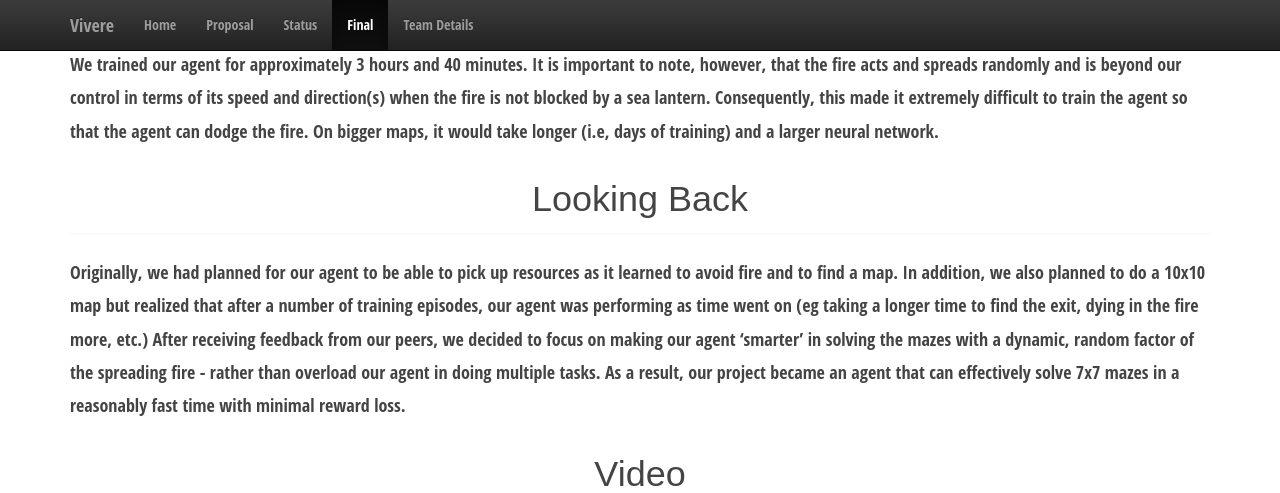
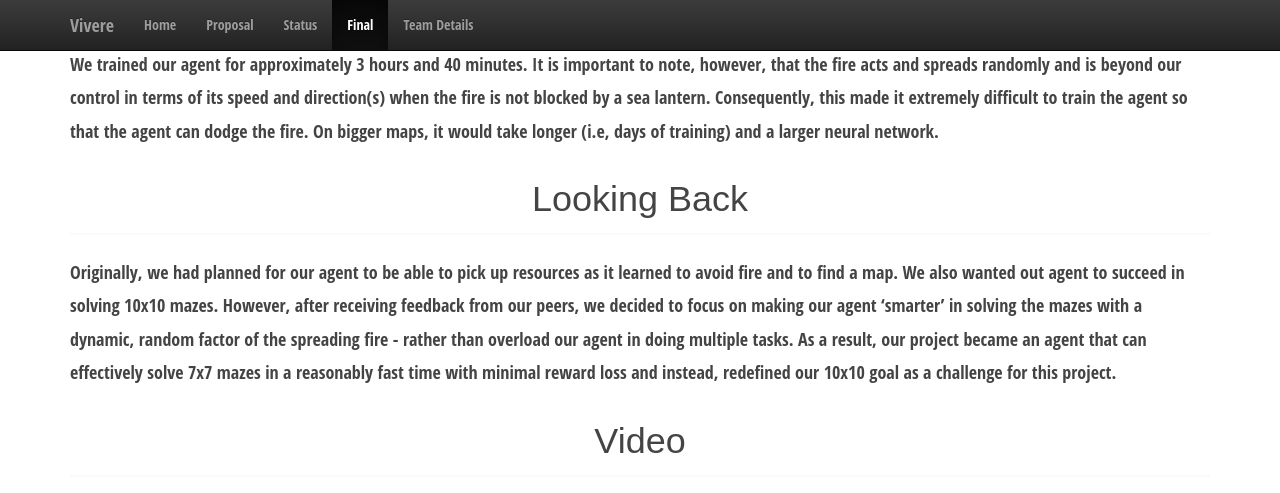
Before and after one commit to Enhjin/Vivere, a Jekyll site: the page built from docs/final.md, in a window 1280 px wide and 900 px high, scrolled down 10409 px, cut to the strip 0-493 px from the top of the window. Built offline with Jekyll 4.4.1, drawn with Linux system fonts in a browser that asks for light colours.

Commit message:
Update final.md

```diff
--- a/docs/final.md
+++ b/docs/final.md
@@ -33,13 +33,11 @@ The image below shows an example of a randomly generated 5x5 sized maze.
 
 
 <p align="center">
-    <img src="https://raw.githubusercontent.com/Enhjin/Vivere/master/homepage%20img.png" alt="5x5 maze"  width="600" height="600"/>
-</p>
+    <img src="https://raw.githubusercontent.com/Enhjin/Vivere/master/homepage%20img.png" alt="5x5 maze"  width="600" height="600"/></p>
 <center><sub>Maze 1 (Above): An example of a 5x5 randomly generated maze with fire.</sub></center>
 
 <p align="center">
-    <img src="https://raw.githubusercontent.com/Enhjin/Vivere/master/7x7.png" alt="7x7 maze"  width="800" height="500"/>
-</p>
+    <img src="https://raw.githubusercontent.com/Enhjin/Vivere/master/7x7.png" alt="7x7 maze"  width="800" height="500"/></p>
 <center><sub>Maze 2 (Above): An example of a 7x7 randomly generated maze with fire.</sub></center>
 
 
@@ -179,10 +177,7 @@ We trained our agent for approximately 3 hours and 40 minutes. It is important t
 
 ### Looking Back
 
-Originally, we had planned for our agent to be able to pick up resources as it learned to avoid fire and to find a map. In addition, we also planned to do a 10x10 map but realized that after a number of training episodes, our agent was performing as time went on (eg taking a longer time to find the exit, dying in the fire more, etc.) After receiving feedback from our peers, we decided to focus on making our agent ‘smarter’ in solving the mazes with a dynamic, random factor of the spreading fire - rather than overload our agent in doing multiple tasks. As a result, our project became an agent that can effectively solve 7x7 mazes in a reasonably fast time with minimal reward loss.
-
-
-
+Originally, we had planned for our agent to be able to pick up resources as it learned to avoid fire and to find a map. We also wanted out agent to succeed in solving 10x10 mazes. However, after receiving feedback from our peers, we decided to focus on making our agent ‘smarter’ in solving the mazes with a dynamic, random factor of the spreading fire - rather than overload our agent in doing multiple tasks. As a result, our project became an agent that can effectively solve 7x7 mazes in a reasonably fast time with minimal reward loss and instead, redefined our 10x10 goal as a challenge for this project.
 
 ### Video
 
```
